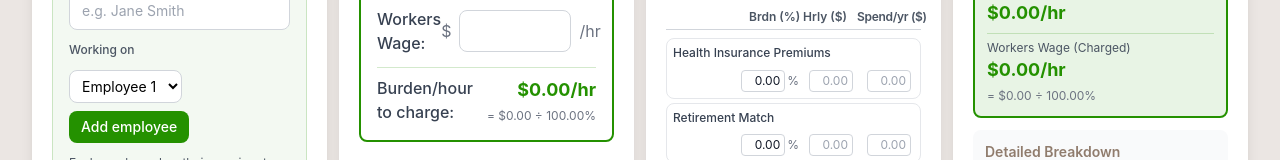
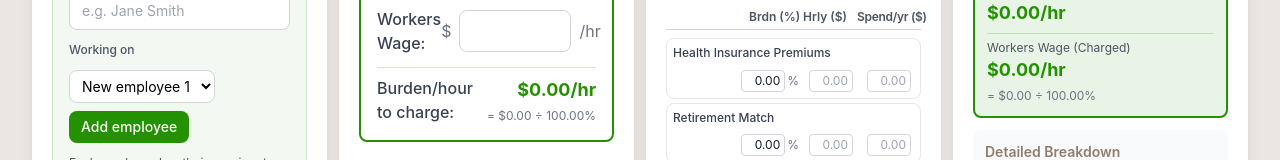
Before and after one commit to KayFernPR/Time-Material-Calculator, a React (Vite) app: page / in a window 1280 px wide. Shown: the part 305-465 px from the top of the page. Built offline with nearby package versions, Linux system fonts and the light colour scheme.

Commit message:
Working on: New employee N only until any name exists; then blank for unnamed
Made-with: Cursor

```diff
--- a/src/components/LaborRateCalculator.jsx
+++ b/src/components/LaborRateCalculator.jsx
@@ -99,10 +99,15 @@ function createDefaultCalculatorSnapshot() {
   }
 }
 
-/** Label for the Working on dropdown when the employee has no name yet. */
-function workingOnOptionLabel(storedOrActiveName, indexOneBased) {
-  const n = (storedOrActiveName || '').trim()
-  return n || `Employee ${indexOneBased}`
+/**
+ * Working on option text: real name; or numbered placeholders only until someone is named;
+ * once any employee has a name, unnamed rows use no placeholder text.
+ */
+function workingOnOptionLabel(storedName, indexOneBased, hasAnyNamedEmployee) {
+  const n = (storedName || '').trim()
+  if (n) return n
+  if (hasAnyNamedEmployee) return ''
+  return `New employee ${indexOneBased}`
 }
 
 // Step 2: Brdn / Hrly / Spend — fixed width = columns + gap-1.5×2 (headers, rows, totals share one track)
@@ -809,6 +814,11 @@ function LaborRateCalculator() {
   const allHoursNotWorkedOptions = [...HOURS_NOT_WORKED_OPTIONS, ...customHoursNotWorked]
   const allNonBillableOptions = [...NON_BILLABLE_HOURS_OPTIONS, ...customNonBillable]
 
+  const hasAnyNamedEmployee = useMemo(
+    () => employeeRoster.some(e => (e.name || '').trim() !== ''),
+    [employeeRoster]
+  )
+
   // Ensure calculations object is always defined
   const safeCalculations = calculations || {
     hoursNotWorkedPercentages: {},
@@ -921,7 +931,7 @@ function LaborRateCalculator() {
                     >
                       {employeeRoster.map((e, idx) => (
                         <option key={e.id} value={e.id}>
-                          {workingOnOptionLabel(e.name, idx + 1)}
+                          {workingOnOptionLabel(e.name, idx + 1, hasAnyNamedEmployee)}
                         </option>
                       ))}
                     </select>
```
